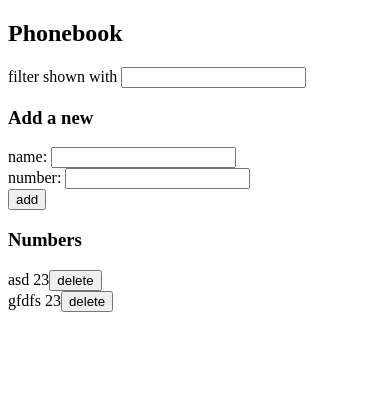
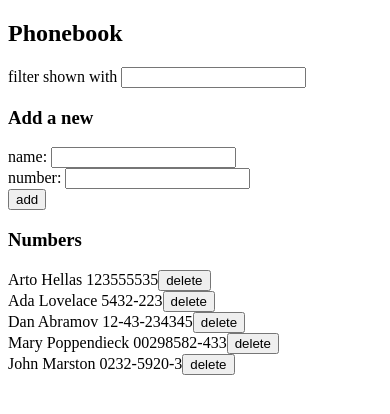
Before and after one commit to jmlasserre/fullstackopen, a React (Vite) app in the folder part2/phonebook/: page / in a window 390 px wide. Shown: the top 414 px of the page. Built offline with nearby package versions, Linux system fonts and the light colour scheme; data requests are answered from the project's data file.

Commit message:
2.15: The Phonebook step 10 (not case-sensitive)

```diff
--- a/part2/phonebook/db.json
+++ b/part2/phonebook/db.json
@@ -1,14 +1,29 @@
 {
   "persons": [
     {
-      "id": "9518",
-      "name": "asd",
-      "number": "23"
+      "name": "Arto Hellas",
+      "number": "123555535",
+      "id": "1"
     },
     {
-      "id": "3b73",
-      "name": "gfdfs",
-      "number": "23"
+      "name": "Ada Lovelace",
+      "number": "5432-223",
+      "id": "2"
+    },
+    {
+      "name": "Dan Abramov",
+      "number": "12-43-234345",
+      "id": "3"
+    },
+    {
+      "name": "Mary Poppendieck",
+      "number": "00298582-433",
+      "id": "4"
+    },
+    {
+      "id": "9cc6",
+      "name": "John Marston",
+      "number": "0232-5920-3"
     }
   ],
   "$schema": "./node_modules/json-server/schema.json"
--- a/part2/phonebook/src/components/PersonForm.jsx
+++ b/part2/phonebook/src/components/PersonForm.jsx
@@ -10,12 +10,17 @@ const PersonForm = ({
 }) => {
   const addName = e => {
     e.preventDefault();
+    const name = { name: newName, number: newNumber };
     if (
-      persons.some(({ name }) => name.toLowerCase() === newName.toLowerCase())
+      persons.some(({ name }) => name === newName)
     ) {
-      alert(`${newName} is already added to phonebook`);
+      if (window.confirm(`${newName} is already added to phonebook, replace the old number with a new one?`)){
+        const id = persons.find(p => p.name === newName).id;
+        nameService
+          .update(name, id)
+          .then(updatedName => setPersons(persons.map(p => p.id === id ? updatedName : p)));
+      }
     } else {
-      const name = { name: newName, number: newNumber };
       nameService
         .create(name)
         .then(returnedName => setPersons(persons.concat(returnedName))
--- a/part2/phonebook/src/services/Persons.js
+++ b/part2/phonebook/src/services/Persons.js
@@ -5,10 +5,16 @@ const getAll = () => axios
                         .get(baseUrl)
                         .then(response => response.data);
 
-const create = newName => axios.post(baseUrl, newName).then(response => response.data);
+const create = newName => axios
+                            .post(baseUrl, newName)
+                            .then(response => response.data);
+
+const update = (name, id) => axios
+                            .put(`${baseUrl}${id}`, name)
+                            .then(response => response.data);
 
 const deleteName = id => {
     axios.delete(`${baseUrl}${id}`)
 }
 
-export default { getAll, create, deleteName }
+export default { getAll, create, deleteName, update }
```
